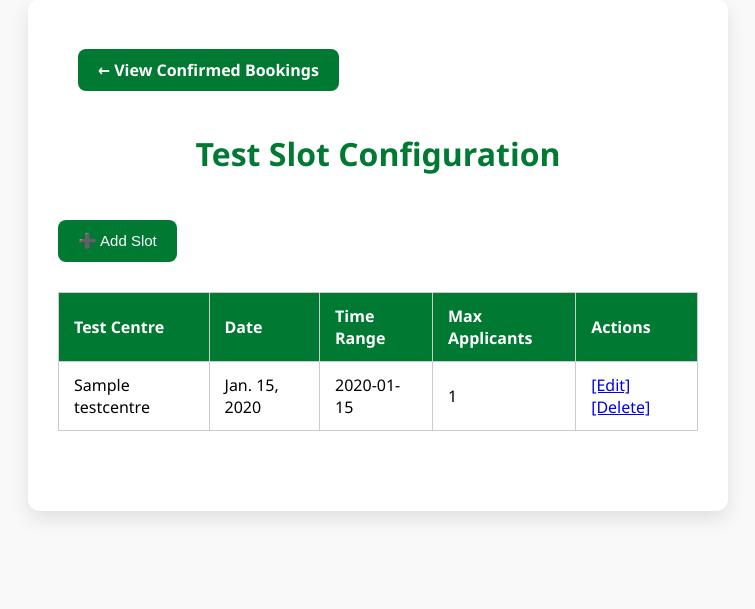
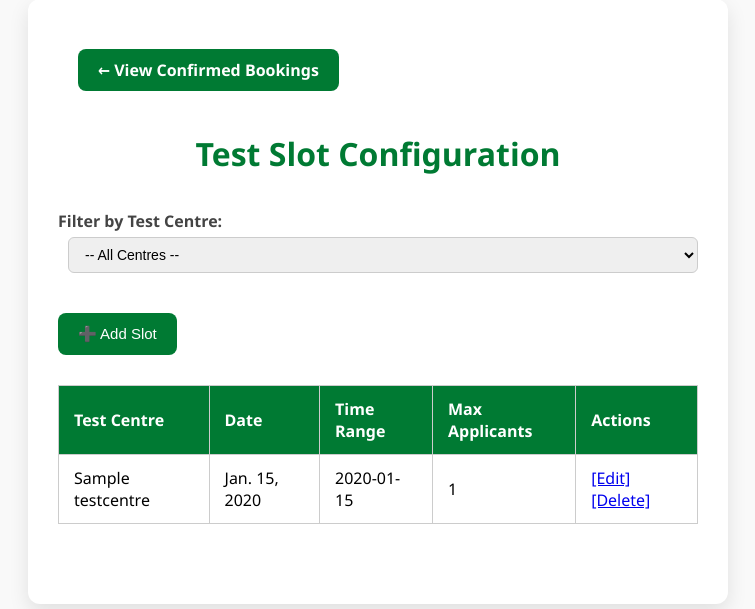
Before and after one commit to JoyMuthoniNjeru/ISproject, a Django app: page /adminpanel/slot-config/ in a window 1280 px wide. Shown: the part 191-800 px from the top of the page, without its empty margins (262-1017 px from the left). Run offline with Django 5.2, Linux system fonts and the light colour scheme; a user stored in the database is signed in; tables that the repository leaves empty hold one stand-in row (values such as "Sample post").

Commit message:
added the filter by centre dropdown in the slot config page :) (and everythings working!!!!)

```diff
--- a/adminpanel/views.py
+++ b/adminpanel/views.py
@@ -55,7 +55,13 @@ def confirmed_bookings_view(request):
 
 @user_passes_test(is_admin)
 def slot_config_view(request):
-    slots = TestSlot.objects.all().select_related('test_centre')
+    from testcentre.models import TestCentre
+
+    selected_centre_id = request.GET.get('centre')
+    if selected_centre_id:
+        slots = TestSlot.objects.filter(test_centre_id=selected_centre_id).select_related('test_centre')
+    else:
+        slots = TestSlot.objects.all().select_related('test_centre')
 
     if request.method == 'POST':
         form = TestSlotForm(request.POST)
@@ -65,7 +71,11 @@ def slot_config_view(request):
     else:
         form = TestSlotForm()
 
+    centres = TestCentre.objects.all()
+
     return render(request, 'adminpanel/dashboard.html', {
         'slots': slots,
         'form': form,
+        'centres': centres,
+        'selected_centre_id': selected_centre_id,
     })
--- a/templates/adminpanel/dashboard.html
+++ b/templates/adminpanel/dashboard.html
@@ -84,6 +84,14 @@
         .close:hover {
             color: red;
         }
+
+        select {
+            padding: 8px 12px;
+            border-radius: 6px;
+            border: 1px solid #ccc;
+            font-size: 14px;
+            margin-left: 10px;
+        }
     </style>
 </head>
 <body>
@@ -95,6 +103,18 @@
         <a href="{% url 'confirmed_bookings' %}" class="dashboard-button">← View Confirmed Bookings</a>
 
         <h1>Test Slot Configuration</h1>
+
+            <form method="get" style="margin: 20px 0;">
+                <label for="centre">Filter by Test Centre:</label>
+                <select name="centre" id="centre" onchange="this.form.submit()">
+                    <option value="">-- All Centres --</option>
+                    {% for centre in centres %}
+                        <option value="{{ centre.id }}" {% if centre.id|stringformat:"s" == selected_centre %}selected{% endif %}>
+                            {{ centre.name }}
+                        </option>
+                    {% endfor %}
+                 </select>
+            </form>
 
         <button class="add-slot-btn" onclick="openModal()">➕ Add Slot</button>
 
```
